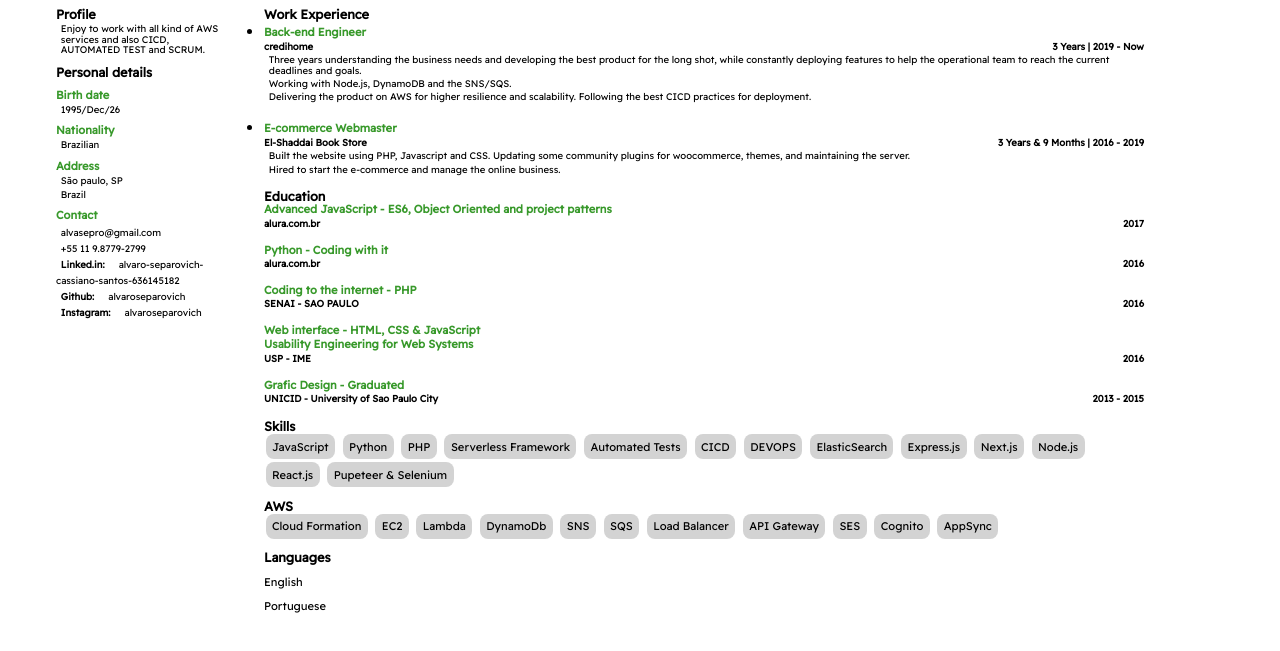
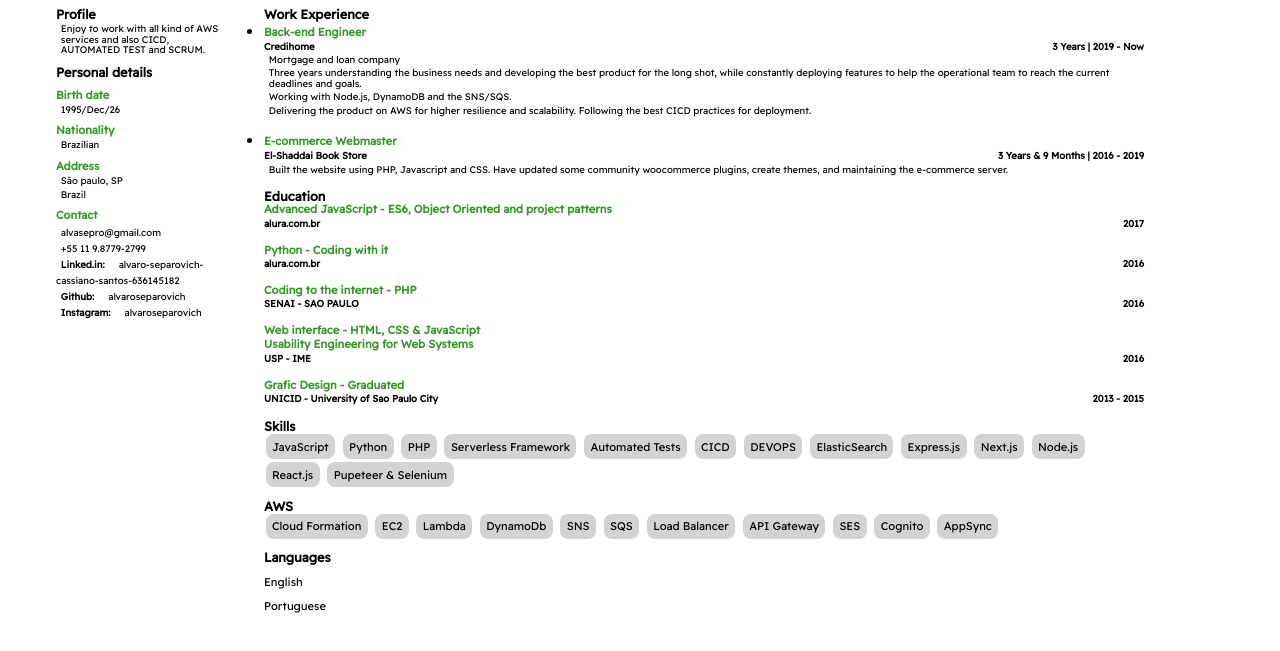
Before and after one commit to alvaroseparovich/cv, a website: page dist/index.html in a window 1280 px wide. Shown: the part 237-888 px from the top of the page. Drawn offline with Linux system fonts and the light colour scheme.

Commit message:
FIX: minimal text corrections

```diff
--- a/dist/index.html
+++ b/dist/index.html
@@ -61,9 +61,10 @@
         <ul>
           <li>
             <h3>Back-end Engineer</h3>
-            <h4>credihome</h4>
+            <h4>Credihome</h4>
             <h5 class="date">3 Years | 2019 - Now</h5>
             <div class='description'>
+              <p> Mortgage and loan company</p>
               <p> Three years understanding the business needs and developing the best product for the long shot, while constantly deploying features to help the operational team to reach the current deadlines and goals.</p>
               <p> Working with Node.js, DynamoDB and the SNS/SQS.</p>
               <p> Delivering the product on AWS for higher resilience and scalability. Following the best CICD practices for deployment.</p>
@@ -74,8 +75,8 @@
             <h4>El-Shaddai Book Store</h4>
             <h5 class="date">3 Years & 9 Months | 2016 - 2019</h5>
             <div class='description'>
-              <p> Built the website using PHP, Javascript and CSS. Updating some community plugins for woocommerce, themes, and maintaining the server.</p>
-              <p> Hired to start the e-commerce and manage the online business.</p>
+              <p> Built the website using PHP, Javascript and CSS. Have updated some community woocommerce plugins, create themes, and maintaining the e-commerce server.</p>
+              <!-- <p> Hired to start the e-commerce and manage the online business.</p> -->
               <!-- <p> built the website with a CMS and coded in PHP to reach the needs of the business, created contacts and partnerships, published marketing campaigns and improved the UX (not only the design but also coding it and following the best SEO practices) to maximize the sellings.</p> -->
             </div>
           </li>
```
